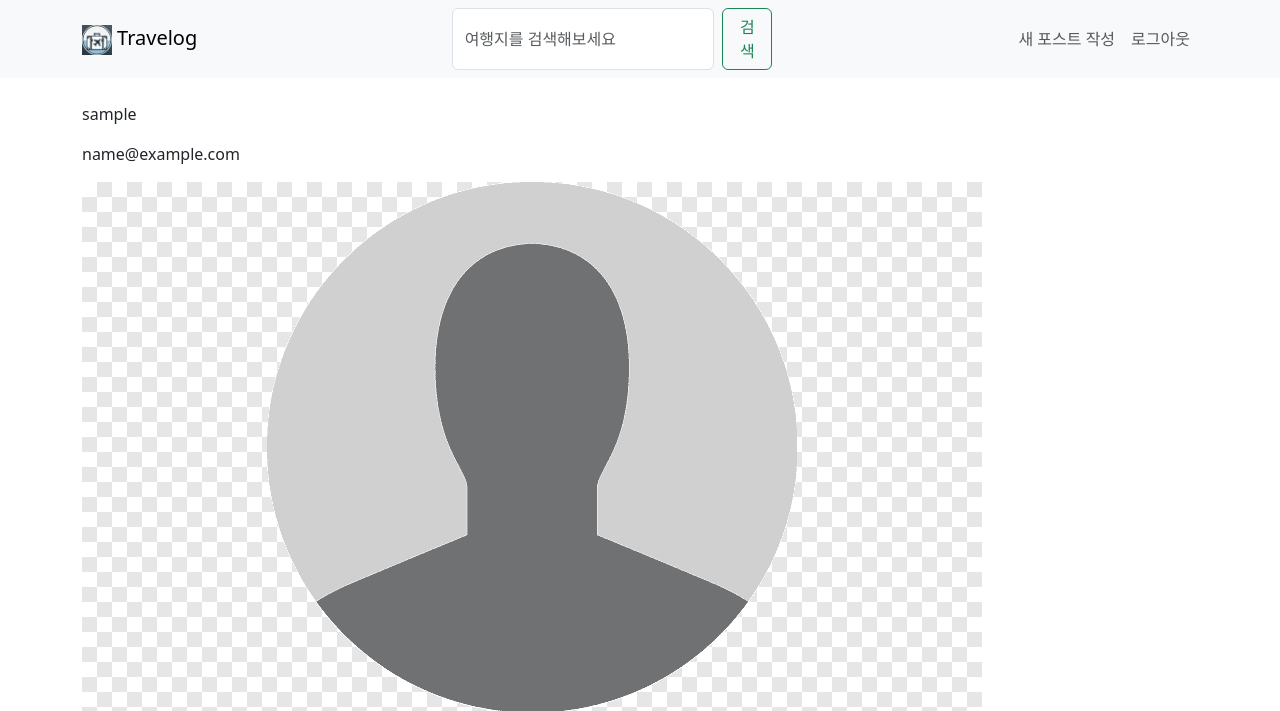
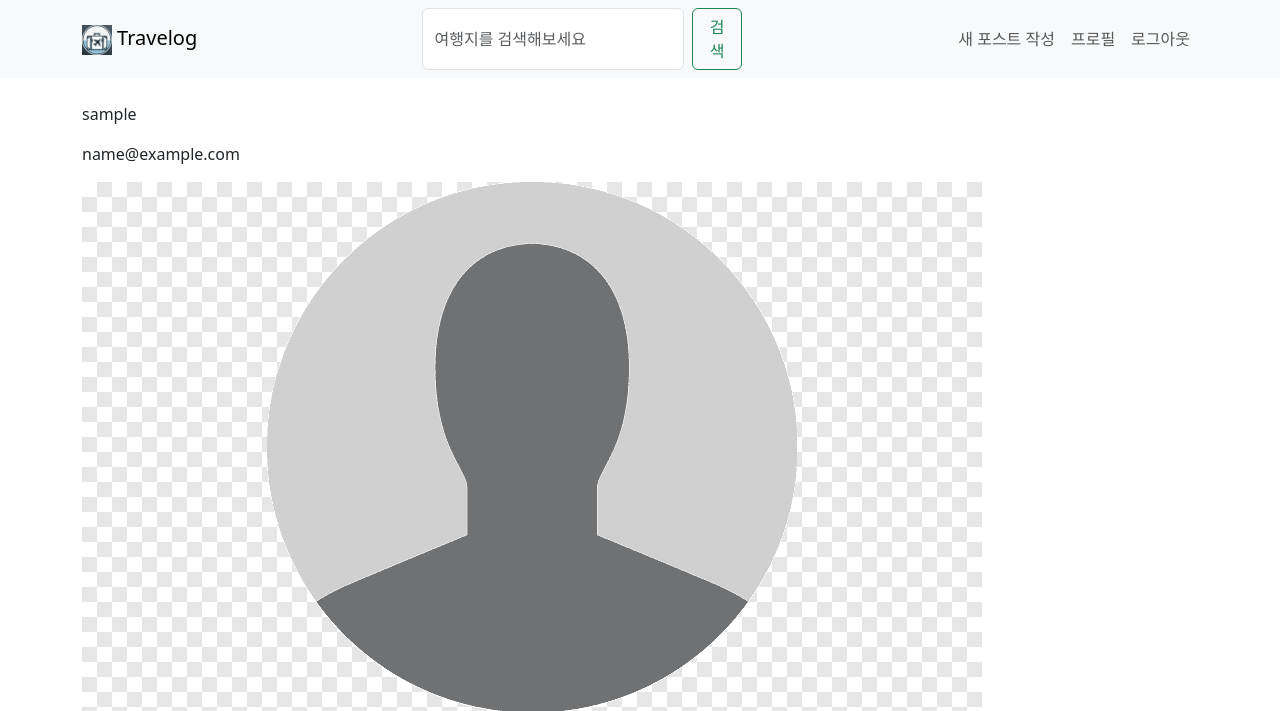
Before and after one commit to smahn9123/django-travelog, a Django app: page /accounts/profile/ in a window 1280 px wide. Shown: the top 711 px of the page. Run offline with Django 5.2, Linux system fonts and the light colour scheme; the visitor is signed in with stand-in values (Sample User, id 1); some libraries are stand-ins or nearby versions.

Commit message:
✨ add profile button in nav bar

```diff
--- a/templates/base.html
+++ b/templates/base.html
@@ -32,6 +32,10 @@
             {% csrf_token %}
             <button type="submit" class="btn btn-link nav-link">새 포스트 작성</a>
           </form>
+          <form method="get" action="{% url 'accounts_profile' %}" class="d-inline">
+            {% csrf_token %}
+            <button type="submit" class="btn btn-link nav-link">프로필</button>
+          </form>
           <form method="post" action="{% url 'accounts_logout' %}" class="d-inline">
             {% csrf_token %}
             <button type="submit" class="btn btn-link nav-link">로그아웃</button>
```
